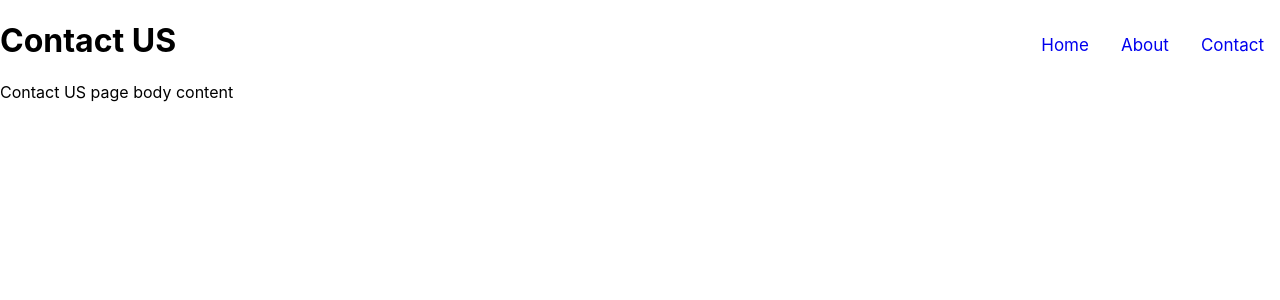
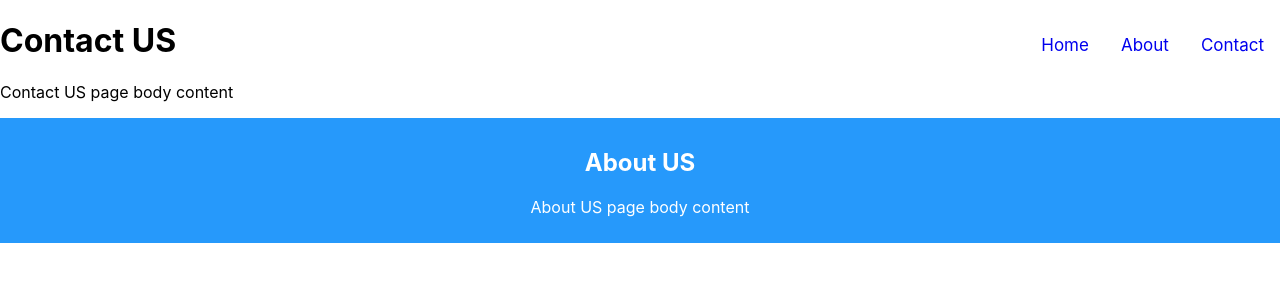
Before and after one commit to MarcusBacklund/test-app, a React (Create React App) app: page /contact in a window 1280 px wide. Shown: the top 300 px of the page. Built offline with nearby package versions, Linux system fonts and the light colour scheme.

Commit message:
added footer

```diff
--- a/src/App.css
+++ b/src/App.css
@@ -47,3 +47,10 @@
   text-decoration: none;
   font-size: 17px;
 }
+
+.footer {
+  background: #2699FB;
+  color:#FFFFFF;
+  text-align: center;
+  padding: 10px;
+}
--- a/src/App.js
+++ b/src/App.js
@@ -5,23 +5,28 @@ import About from './components/About';
 import Contact from './components/Contact';
 import Error from './components/Error';
 import Navigation from './components/Navigation';
+import Footer from './components/Footer';
+
+
 
 class App extends Component {
   render() {
     return (
-       <BrowserRouter>
+      <BrowserRouter>
         <div>
           <Navigation />
-            <Switch>
-             <Route path="/" component={Home} exact/>
-             <Route path="/about" component={About}/>
-             <Route path="/contact" component={Contact}/>
-            <Route component={Error}/>
-           </Switch>
+          <Switch>
+            <Route path="/" component={Home} exact />
+            <Route path="/about" component={About} />
+            <Route path="/contact" component={Contact} />
+            <Route component={Error} />
+          </Switch>
+          <div className="Footer">
+            <Footer />
+          </div>
         </div>
       </BrowserRouter>
-    );
-  }
+    )}
 }
 
 export default App;
--- /dev/null
+++ b/src/components/Footer.js
@@ -0,0 +1,15 @@
+import React from 'react';
+import '../App.css';
+
+
+const Footer = () => {
+    return (
+        <div className="footer">
+            <h2>About US</h2>
+            <p>About US page body content</p>
+        </div>
+    );
+}
+
+
+export default Footer;
```
